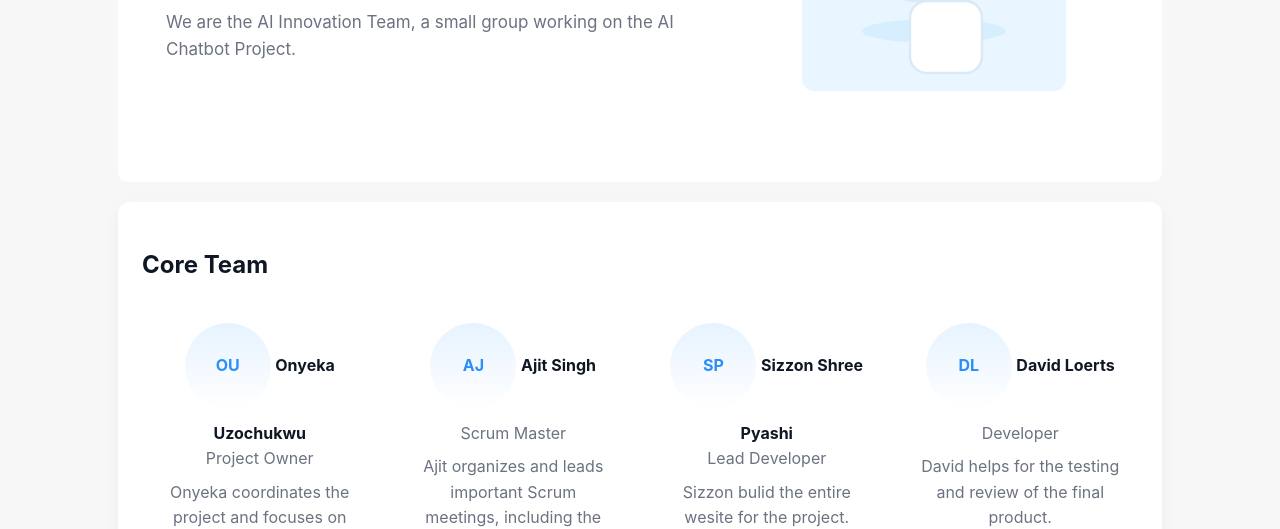
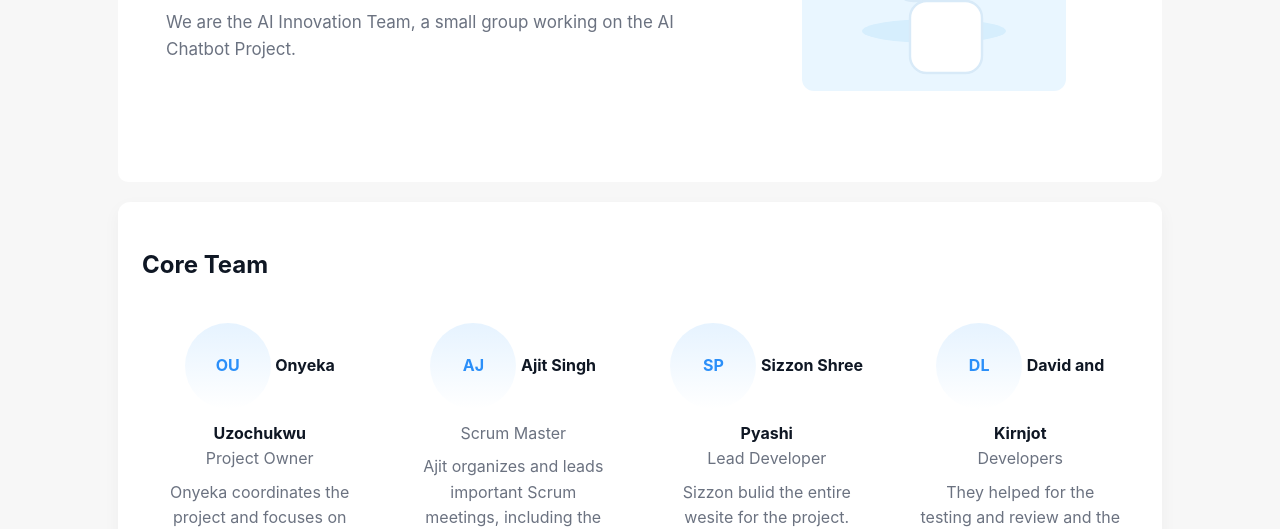
Before and after one commit to Sizzon123/chatbot, a plain HTML site: page team.html in a window 1280 px wide. Shown: the part 272-801 px from the top of the page. Drawn offline with Linux system fonts and the light colour scheme.

Commit message:
Final team.html

```diff
--- a/team.html
+++ b/team.html
@@ -66,9 +66,9 @@
         </div>
         <div class="team-card">
           <div class="avatar">DL</div>
-          <strong>David Loerts</strong>
-          <div style="color:var(--muted)">Developer</div>
-          <p style="color:var(--muted);margin-top:8px">David helps for the testing and review of the final product.</p>
+          <strong>David and Kirnjot </strong>
+          <div style="color:var(--muted)">Developers</div>
+          <p style="color:var(--muted);margin-top:8px">They helped for the testing and review and the docuentation of the final product.</p>
         </div>
       </div>
     </section>
```
